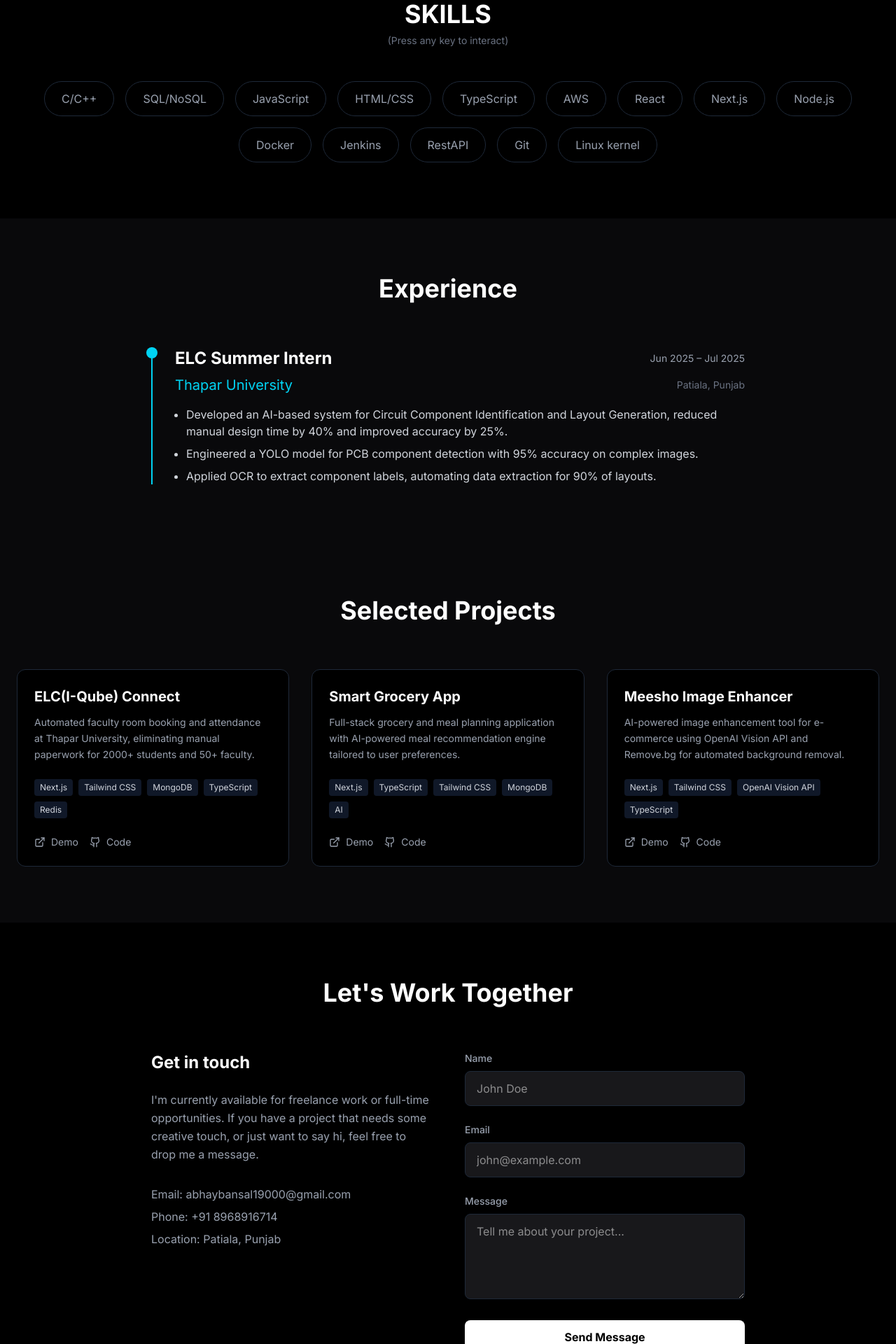
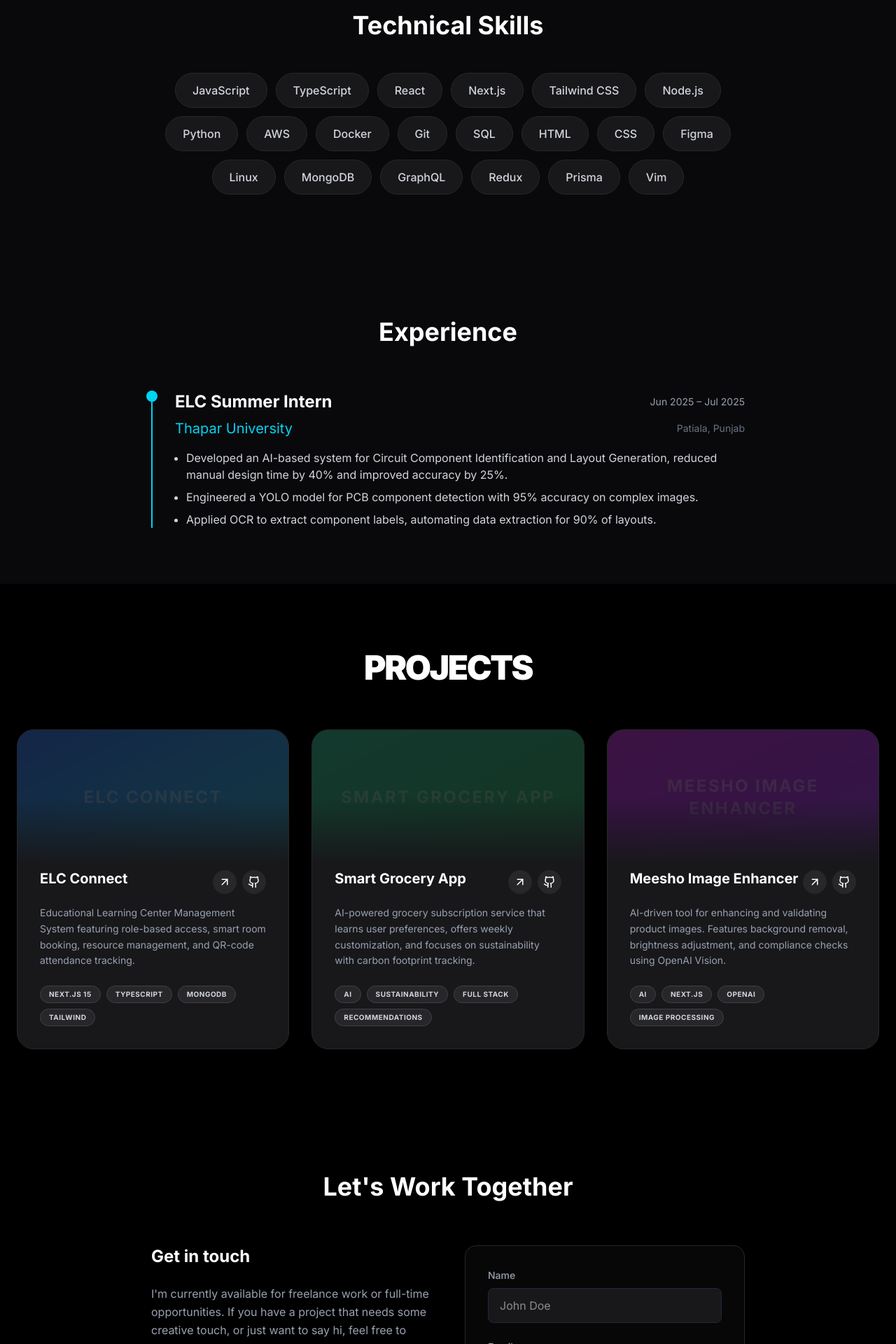
Before and after one commit to abhaybansal0322/portfolio, a Next.js app: page / in a window 1280 px wide. Shown: the part 880-2800 px from the top of the page at 70% size. Built offline with nearby package versions, Linux system fonts and the light colour scheme.

Commit message:
feat: update portfolio content and add emailjs integration

```diff
--- a/package.json
+++ b/package.json
@@ -9,12 +9,16 @@
     "lint": "eslint"
   },
   "dependencies": {
+    "@emailjs/browser": "^4.4.1",
+    "@react-three/drei": "^10.7.7",
+    "@react-three/fiber": "^9.4.0",
     "framer-motion": "^12.23.24",
     "lucide-react": "^0.554.0",
     "next": "16.0.3",
     "react": "19.2.0",
     "react-dom": "19.2.0",
-    "react-hook-form": "^7.66.1"
+    "react-hook-form": "^7.66.1",
+    "three": "^0.181.2"
   },
   "devDependencies": {
     "@tailwindcss/postcss": "^4",
--- a/src/components/Contact.tsx
+++ b/src/components/Contact.tsx
@@ -1,7 +1,10 @@
 "use client";
 
+import { useState } from "react";
 import { useForm } from "react-hook-form";
-import { motion } from "framer-motion";
+import { motion, AnimatePresence } from "framer-motion";
+import { Check, Loader2, Send } from "lucide-react";
+import emailjs from "@emailjs/browser";
 
 type FormData = {
     name: string;
@@ -10,12 +13,45 @@ type FormData = {
 };
 
 const Contact = () => {
-    const { register, handleSubmit, formState: { errors } } = useForm<FormData>();
+    const { register, handleSubmit, reset, formState: { errors } } = useForm<FormData>();
+    const [isSubmitting, setIsSubmitting] = useState(false);
+    const [isSuccess, setIsSuccess] = useState(false);
+    const [errorMessage, setErrorMessage] = useState<string | null>(null);
 
-    const onSubmit = (data: FormData) => {
-        console.log(data);
-        // Here you would typically send the data to an API
-        alert("Message sent! (Check console for data)");
+    const onSubmit = async (data: FormData) => {
+        setIsSubmitting(true);
+        setErrorMessage(null);
+
+        try {
+            // REPLACE THESE WITH YOUR ACTUAL EMAILJS KEYS
+            // Sign up at https://www.emailjs.com/
+            const SERVICE_ID = "YOUR_SERVICE_ID";
+            const TEMPLATE_ID = "YOUR_TEMPLATE_ID";
+            const PUBLIC_KEY = "YOUR_PUBLIC_KEY";
+
+            await emailjs.send(
+                SERVICE_ID,
+                TEMPLATE_ID,
+                {
+                    from_name: data.name,
+                    from_email: data.email,
+                    message: data.message,
+                },
+                PUBLIC_KEY
+            );
+
+            console.log("Email sent successfully!");
+            setIsSubmitting(false);
+            setIsSuccess(true);
+            reset();
+
+            // Reset success message after 3 seconds
+            setTimeout(() => setIsSuccess(false), 3000);
+        } catch (error) {
+            console.error("EmailJS Error:", error);
+            setIsSubmitting(false);
+            setErrorMessage("Failed to send message. Please check your EmailJS keys.");
+        }
     };
 
     return (
@@ -37,50 +73,90 @@ const Contact = () => {
                             If you have a project that needs some creative touch, or just want to say hi,
                             feel free to drop me a message.
                         </p>
-                        <div className="text-gray-400">
-                            <p className="mb-2">Email: abhaybansal19000@gmail.com</p>
-                            <p className="mb-2">Phone: +91 8968916714</p>
-                            <p>Location: Patiala, Punjab</p>
+                        <div className="text-gray-400 space-y-4">
+                            <p className="flex items-center gap-3">
+                                <span className="w-8 h-8 bg-zinc-900 rounded-full flex items-center justify-center text-cyan-400">✉️</span>
+                                abhaybansal19000@gmail.com
+                            </p>
+                            <p className="flex items-center gap-3">
+                                <span className="w-8 h-8 bg-zinc-900 rounded-full flex items-center justify-center text-cyan-400">📱</span>
+                                +91 8968916714
+                            </p>
+                            <p className="flex items-center gap-3">
+                                <span className="w-8 h-8 bg-zinc-900 rounded-full flex items-center justify-center text-cyan-400">📍</span>
+                                Patiala, Punjab
+                            </p>
                         </div>
                     </div>
 
-                    <form onSubmit={handleSubmit(onSubmit)} className="space-y-6">
+                    <form onSubmit={handleSubmit(onSubmit)} className="space-y-6 bg-zinc-900/30 p-8 rounded-2xl border border-zinc-800">
                         <div>
                             <label className="block text-sm font-medium text-gray-400 mb-2">Name</label>
                             <input
                                 {...register("name", { required: true })}
-                                className="w-full bg-zinc-900 border border-gray-800 rounded-lg px-4 py-3 text-white focus:outline-none focus:border-cyan-400 transition-colors"
+                                disabled={isSubmitting}
+                                className="w-full bg-zinc-900 border border-gray-800 rounded-lg px-4 py-3 text-white focus:outline-none focus:border-cyan-400 transition-colors disabled:opacity-50"
                                 placeholder="John Doe"
                             />
-                            {errors.name && <span className="text-red-500 text-xs mt-1">This field is required</span>}
+                            {errors.name && <span className="text-red-500 text-xs mt-1">Name is required</span>}
                         </div>
 
                         <div>
                             <label className="block text-sm font-medium text-gray-400 mb-2">Email</label>
                             <input
                                 {...register("email", { required: true, pattern: /^\S+@\S+$/i })}
-                                className="w-full bg-zinc-900 border border-gray-800 rounded-lg px-4 py-3 text-white focus:outline-none focus:border-cyan-400 transition-colors"
+                                disabled={isSubmitting}
+                                className="w-full bg-zinc-900 border border-gray-800 rounded-lg px-4 py-3 text-white focus:outline-none focus:border-cyan-400 transition-colors disabled:opacity-50"
                                 placeholder="john@example.com"
                             />
-                            {errors.email && <span className="text-red-500 text-xs mt-1">Please enter a valid email</span>}
+                            {errors.email && <span className="text-red-500 text-xs mt-1">Valid email is required</span>}
                         </div>
 
                         <div>
                             <label className="block text-sm font-medium text-gray-400 mb-2">Message</label>
                             <textarea
                                 {...register("message", { required: true })}
+                                disabled={isSubmitting}
                                 rows={4}
-                                className="w-full bg-zinc-900 border border-gray-800 rounded-lg px-4 py-3 text-white focus:outline-none focus:border-cyan-400 transition-colors"
+                                className="w-full bg-zinc-900 border border-gray-800 rounded-lg px-4 py-3 text-white focus:outline-none focus:border-cyan-400 transition-colors disabled:opacity-50"
                                 placeholder="Tell me about your project..."
                             />
-                            {errors.message && <span className="text-red-500 text-xs mt-1">This field is required</span>}
+                            {errors.message && <span className="text-red-500 text-xs mt-1">Message is required</span>}
                         </div>
+
+                        {errorMessage && (
+                            <div className="text-red-500 text-sm text-center bg-red-500/10 p-2 rounded">
+                                {errorMessage}
+                            </div>
+                        )}
 
                         <button
                             type="submit"
-                            className="w-full bg-white text-black font-bold py-3 rounded-lg hover:bg-cyan-400 transition-colors"
+                            disabled={isSubmitting || isSuccess}
+                            className={`w-full font-bold py-3 rounded-lg transition-all duration-300 flex items-center justify-center gap-2
+                                ${isSuccess
+                                    ? "bg-green-500 text-white"
+                                    : "bg-white text-black hover:bg-cyan-400"
+                                }
+                                ${isSubmitting ? "opacity-70 cursor-wait" : ""}
+                            `}
                         >
-                            Send Message
+                            {isSubmitting ? (
+                                <>
+                                    <Loader2 className="animate-spin" size={20} />
+                                    Sending...
+                                </>
+                            ) : isSuccess ? (
+                                <>
+                                    <Check size={20} />
+                                    Message Sent!
+                                </>
+                            ) : (
+                                <>
+                                    Send Message
+                                    <Send size={18} />
+                                </>
+                            )}
                         </button>
                     </form>
                 </div>
--- a/src/components/Projects.tsx
+++ b/src/components/Projects.tsx
@@ -1,68 +1,95 @@
 "use client";
 
 import { motion } from "framer-motion";
-import { ExternalLink, Github } from "lucide-react";
+import { Github, ArrowUpRight } from "lucide-react";
 
 const projects = [
     {
-        title: "ELC(I-Qube) Connect",
-        description: "Automated faculty room booking and attendance at Thapar University, eliminating manual paperwork for 2000+ students and 50+ faculty.",
-        tags: ["Next.js", "Tailwind CSS", "MongoDB", "TypeScript", "Redis"],
-        links: { demo: "https://elc-connect-y33t.vercel.app/", code: "https://github.com/aryansharma19992e/ELC-CONNECT" }
+        title: "ELC Connect",
+        description: "Educational Learning Center Management System featuring role-based access, smart room booking, resource management, and QR-code attendance tracking.",
+        tags: ["Next.js 15", "TypeScript", "MongoDB", "Tailwind"],
+        links: {
+            demo: "https://elc-connect-y33t.vercel.app/",
+            code: "https://github.com/aryansharma19992e/ELC-CONNECT"
+        },
+        color: "from-blue-600 to-cyan-500"
     },
     {
         title: "Smart Grocery App",
-        description: "Full-stack grocery and meal planning application with AI-powered meal recommendation engine tailored to user preferences.",
-        tags: ["Next.js", "TypeScript", "Tailwind CSS", "MongoDB", "AI"],
-        links: { demo: "https://smart-grocery-app-five.vercel.app/", code: "https://github.com/abhaybansal0322/smart-grocery-app" }
+        description: "AI-powered grocery subscription service that learns user preferences, offers weekly customization, and focuses on sustainability with carbon footprint tracking.",
+        tags: ["AI", "Sustainability", "Full Stack", "Recommendations"],
+        links: {
+            demo: "https://smart-grocery-app-five.vercel.app/",
+            code: "https://github.com/abhaybansal0322/smart-grocery-app"
+        },
+        color: "from-emerald-500 to-green-600"
     },
     {
         title: "Meesho Image Enhancer",
-        description: "AI-powered image enhancement tool for e-commerce using OpenAI Vision API and Remove.bg for automated background removal.",
-        tags: ["Next.js", "Tailwind CSS", "OpenAI Vision API", "TypeScript"],
-        links: { demo: "https://meesho-image-enhancer.vercel.app/", code: "https://github.com/abhaybansal0322/meesho-image-enhancer" }
+        description: "AI-driven tool for enhancing and validating product images. Features background removal, brightness adjustment, and compliance checks using OpenAI Vision.",
+        tags: ["AI", "Next.js", "OpenAI", "Image Processing"],
+        links: {
+            demo: "https://meesho-image-enhancer.vercel.app/",
+            code: "https://github.com/abhaybansal0322/meesho-image-enhancer"
+        },
+        color: "from-fuchsia-600 to-purple-600"
     }
 ];
 
 const Projects = () => {
     return (
-        <section id="projects" className="py-20 bg-zinc-950 text-white">
+        <section id="projects" className="py-24 bg-black text-white">
             <div className="container mx-auto px-6">
                 <motion.h2
                     initial={{ opacity: 0 }}
                     whileInView={{ opacity: 1 }}
-                    className="text-4xl font-bold mb-16 text-center"
+                    className="text-5xl font-black mb-16 text-center tracking-tighter"
                 >
-                    Selected Projects
+                    PROJECTS
                 </motion.h2>
 
-                <div className="grid grid-cols-1 md:grid-cols-2 lg:grid-cols-3 gap-8">
+                <div className="grid grid-cols-1 md:grid-cols-2 lg:grid-cols-3 gap-8 max-w-7xl mx-auto">
                     {projects.map((project, index) => (
                         <motion.div
                             key={index}
                             initial={{ opacity: 0, y: 20 }}
                             whileInView={{ opacity: 1, y: 0 }}
                             transition={{ delay: index * 0.1 }}
-                            className="bg-black border border-gray-800 p-6 rounded-xl hover:border-cyan-900/50 transition-colors group"
+                            className="group relative bg-zinc-900 rounded-3xl overflow-hidden border border-zinc-800 hover:border-zinc-700 transition-all duration-500 flex flex-col"
                         >
-                            <h3 className="text-xl font-bold mb-3 group-hover:text-cyan-400 transition-colors">{project.title}</h3>
-                            <p className="text-gray-400 mb-6 text-sm leading-relaxed">{project.description}</p>
-
-                            <div className="flex flex-wrap gap-2 mb-6">
-                                {project.tags.map(tag => (
-                                    <span key={tag} className="text-xs px-2 py-1 bg-gray-900 text-gray-300 rounded">
-                                        {tag}
-                                    </span>
-                                ))}
+                            {/* Thumbnail Placeholder */}
+                            <div className={`h-48 w-full bg-gradient-to-br ${project.color} opacity-20 group-hover:opacity-30 transition-opacity duration-500 relative overflow-hidden shrink-0`}>
+                                <div className="absolute inset-0 flex items-center justify-center p-6 text-center">
+                                    <span className="text-2xl font-bold text-white/40 uppercase tracking-widest">{project.title}</span>
+                                </div>
+                                {/* Overlay Gradient */}
+                                <div className="absolute inset-0 bg-gradient-to-t from-zinc-900 via-transparent to-transparent" />
                             </div>
 
-                            <div className="flex gap-4">
-                                <a href={project.links.demo} className="flex items-center text-sm text-gray-400 hover:text-white transition-colors">
-                                    <ExternalLink size={16} className="mr-2" /> Demo
-                                </a>
-                                <a href={project.links.code} className="flex items-center text-sm text-gray-400 hover:text-white transition-colors">
-                                    <Github size={16} className="mr-2" /> Code
-                                </a>
+                            <div className="p-8 relative z-10 -mt-6 flex flex-col grow">
+                                <div className="flex justify-between items-start mb-4">
+                                    <h3 className="text-xl font-bold leading-tight group-hover:text-cyan-400 transition-colors">{project.title}</h3>
+                                    <div className="flex gap-2 shrink-0">
+                                        <a href={project.links.demo} target="_blank" rel="noopener noreferrer" className="p-2 bg-zinc-800 rounded-full hover:bg-white hover:text-black transition-all duration-300">
+                                            <ArrowUpRight size={18} />
+                                        </a>
+                                        <a href={project.links.code} target="_blank" rel="noopener noreferrer" className="p-2 bg-zinc-800 rounded-full hover:bg-white hover:text-black transition-all duration-300">
+                                            <Github size={18} />
+                                        </a>
+                                    </div>
+                                </div>
+
+                                <p className="text-gray-400 mb-6 text-sm leading-relaxed line-clamp-4 grow">
+                                    {project.description}
+                                </p>
+
+                                <div className="flex flex-wrap gap-2 mt-auto">
+                                    {project.tags.map(tag => (
+                                        <span key={tag} className="px-3 py-1 bg-zinc-800 text-gray-300 text-[10px] font-bold rounded-full uppercase tracking-wider border border-zinc-700">
+                                            {tag}
+                                        </span>
+                                    ))}
+                                </div>
                             </div>
                         </motion.div>
                     ))}
--- a/src/components/Skills.tsx
+++ b/src/components/Skills.tsx
@@ -1,53 +1,53 @@
 "use client";
 
-import { useEffect, useState } from "react";
 import { motion } from "framer-motion";
 
 const skills = [
-    "C/C++", "SQL/NoSQL", "JavaScript", "HTML/CSS", "TypeScript",
-    "AWS", "React", "Next.js", "Node.js", "Docker",
-    "Jenkins", "RestAPI", "Git", "Linux kernel"
+    { name: "JavaScript", category: "Frontend" },
+    { name: "TypeScript", category: "Frontend" },
+    { name: "React", category: "Frontend" },
+    { name: "Next.js", category: "Frontend" },
+    { name: "Tailwind CSS", category: "Frontend" },
+    { name: "Node.js", category: "Backend" },
+    { name: "Python", category: "Backend" },
+    { name: "AWS", category: "Cloud" },
+    { name: "Docker", category: "DevOps" },
+    { name: "Git", category: "Tools" },
+    { name: "SQL", category: "Database" },
+    { name: "HTML", category: "Frontend" },
+    { name: "CSS", category: "Frontend" },
+    { name: "Figma", category: "Design" },
+    { name: "Linux", category: "OS" },
+    { name: "MongoDB", category: "Database" },
+    { name: "GraphQL", category: "Backend" },
+    { name: "Redux", category: "Frontend" },
+    { name: "Prisma", category: "Backend" },
+    { name: "Vim", category: "Tools" },
 ];
 
 const Skills = () => {
-    const [activeSkill, setActiveSkill] = useState<string | null>(null);
-
-    useEffect(() => {
-        const handleKeyDown = (e: KeyboardEvent) => {
-            // Simple interaction: Randomly highlight a skill on any key press
-            const randomSkill = skills[Math.floor(Math.random() * skills.length)];
-            setActiveSkill(randomSkill);
-
-            // Reset after a short delay
-            setTimeout(() => setActiveSkill(null), 500);
-        };
-
-        window.addEventListener("keydown", handleKeyDown);
-        return () => window.removeEventListener("keydown", handleKeyDown);
-    }, []);
-
     return (
-        <section id="skills" className="py-20 bg-black text-white">
-            <div className="container mx-auto px-6">
+        <section id="skills" className="py-24 bg-zinc-950 text-white">
+            <div className="container mx-auto px-6 max-w-4xl">
                 <motion.h2
-                    initial={{ opacity: 0 }}
-                    whileInView={{ opacity: 1 }}
+                    initial={{ opacity: 0, y: 20 }}
+                    whileInView={{ opacity: 1, y: 0 }}
                     className="text-4xl font-bold mb-12 text-center"
                 >
-                    SKILLS <span className="text-sm font-normal text-gray-500 block mt-2">(Press any key to interact)</span>
+                    Technical Skills
                 </motion.h2>
 
-                <div className="flex flex-wrap justify-center gap-4">
-                    {skills.map((skill) => (
+                <div className="flex flex-wrap justify-center gap-3">
+                    {skills.map((skill, index) => (
                         <motion.div
-                            key={skill}
-                            className={`px-6 py-3 rounded-full border transition-all duration-300 ${activeSkill === skill
-                                ? "bg-cyan-400 text-black border-cyan-400 scale-110"
-                                : "border-gray-800 text-gray-400 hover:border-gray-600"
-                                }`}
+                            key={skill.name}
+                            initial={{ opacity: 0, scale: 0.9 }}
+                            whileInView={{ opacity: 1, scale: 1 }}
+                            transition={{ delay: index * 0.05 }}
                             whileHover={{ scale: 1.05 }}
+                            className="px-6 py-3 bg-zinc-900 rounded-full border border-zinc-800 text-gray-300 font-medium hover:text-white hover:border-zinc-600 transition-colors cursor-default"
                         >
-                            {skill}
+                            {skill.name}
                         </motion.div>
                     ))}
                 </div>
```
Also changed, not shown: src/components/Hero.tsx (+21 -0 lines), 1 other file (tests, documents, lock files or other folders).
